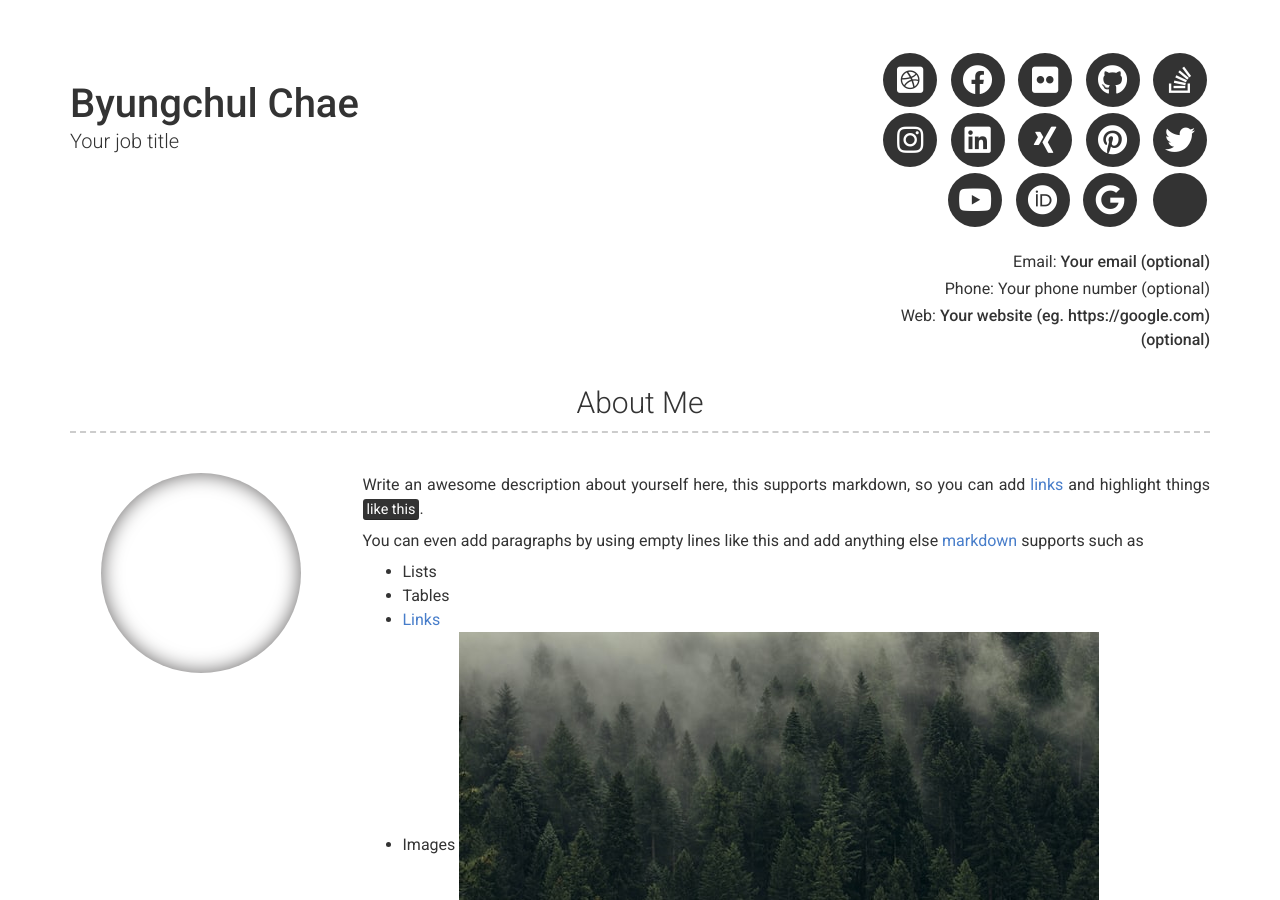
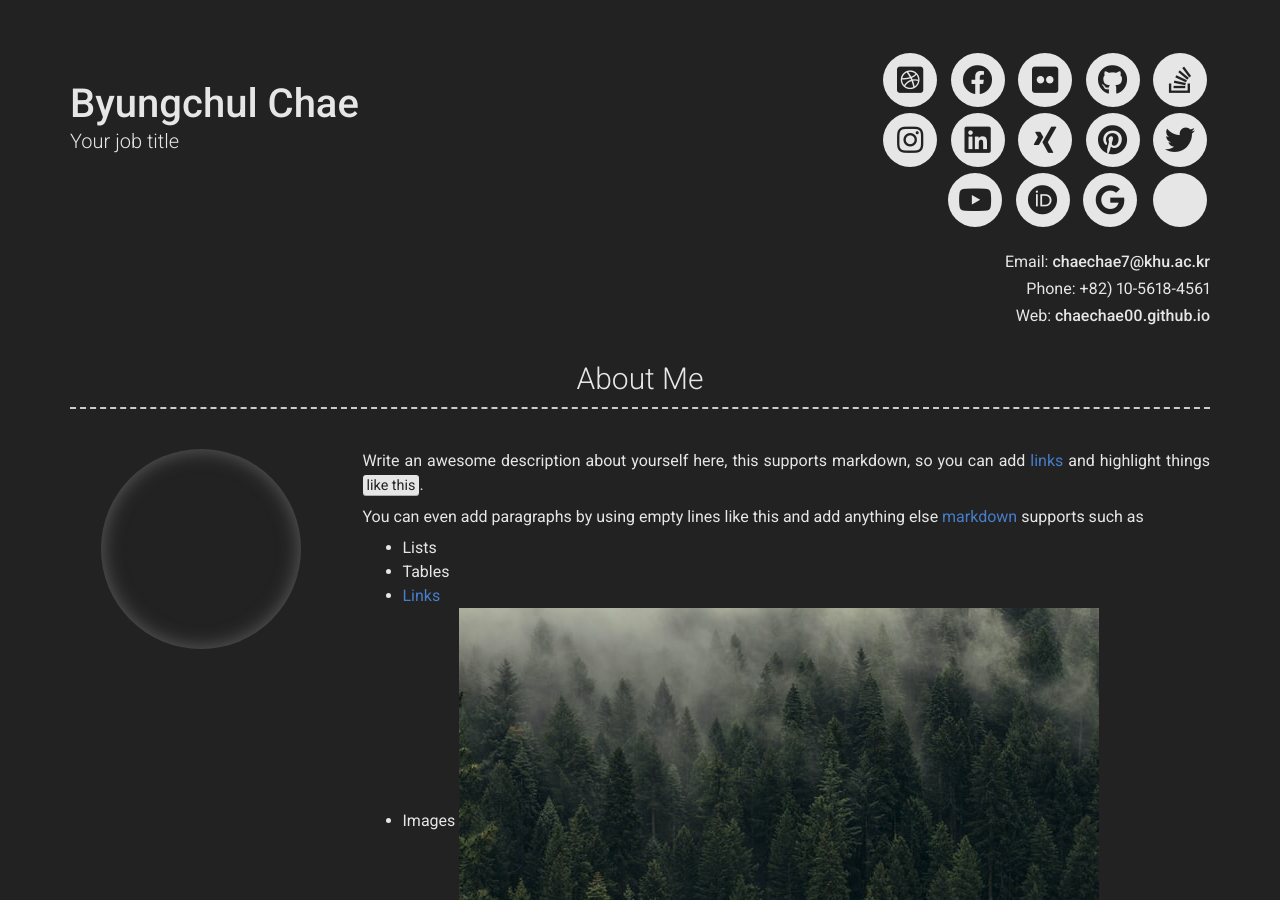
Before and after one commit to byungchul-chae/byungchul-chae.github.io, a Jekyll site: the page built from index.md, in a window 1280 px wide and 900 px high. Built offline with Jekyll 4.4.1, drawn with Linux system fonts in a browser that asks for light colours; nearby versions of some CDN libraries; some of the changed text lies outside the part shown.

Commit message:
Update _config.yml

```diff
--- a/_config.yml
+++ b/_config.yml
@@ -8,15 +8,15 @@ version: 2
 # Personal info
 name: Byungchul Chae
 title: Your job title
-email: Your email (optional)
+email: chaechae7@khu.ac.kr
 # email_title: Email (Email title override)
-phone: Your phone number (optional)
+phone: +82) 10-5618-4561
 # phone_title: Phone (Phone title override)
-website: Your website (eg. https://google.com)(optional)
+website: chaechae00.github.io
 # website_title: Web (Website title override)
 
 # Dark Mode (true/false/never)
-darkmode: false
+darkmode: true
 
 # Social links
 twitter_username: jekyllrb
```
